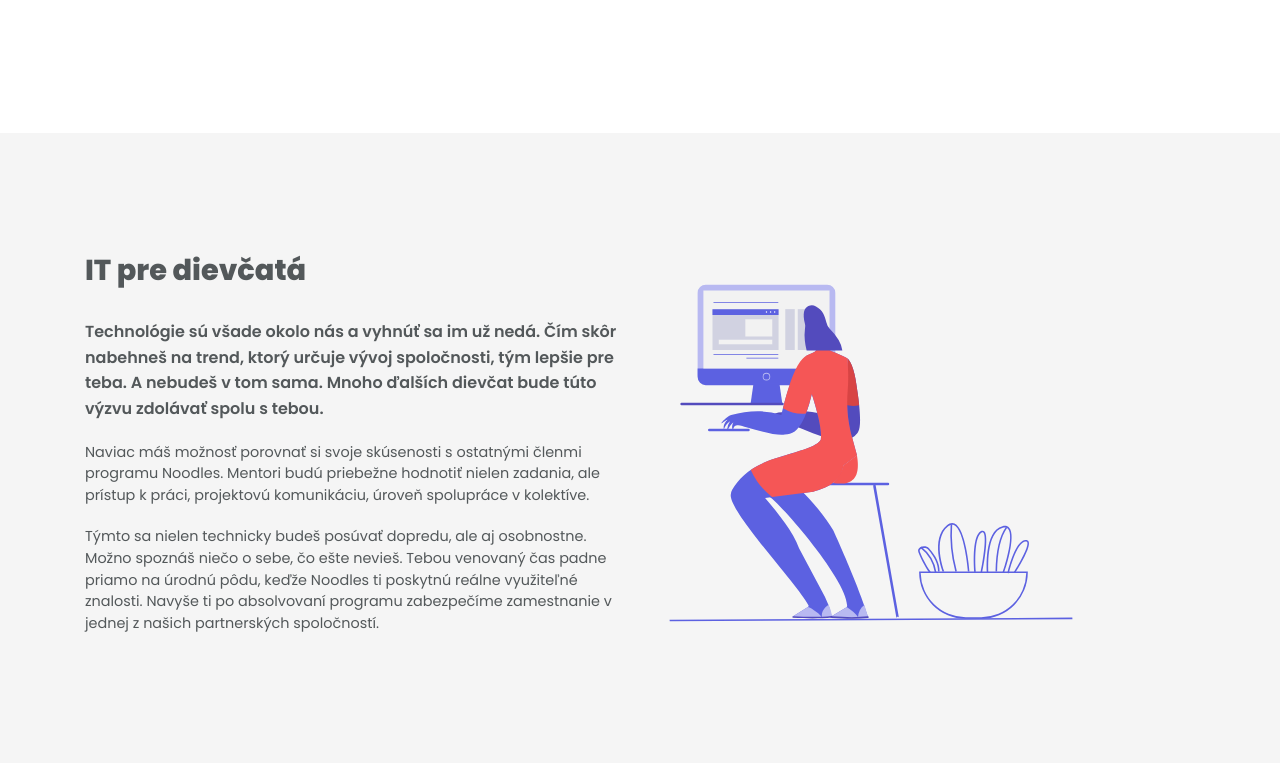
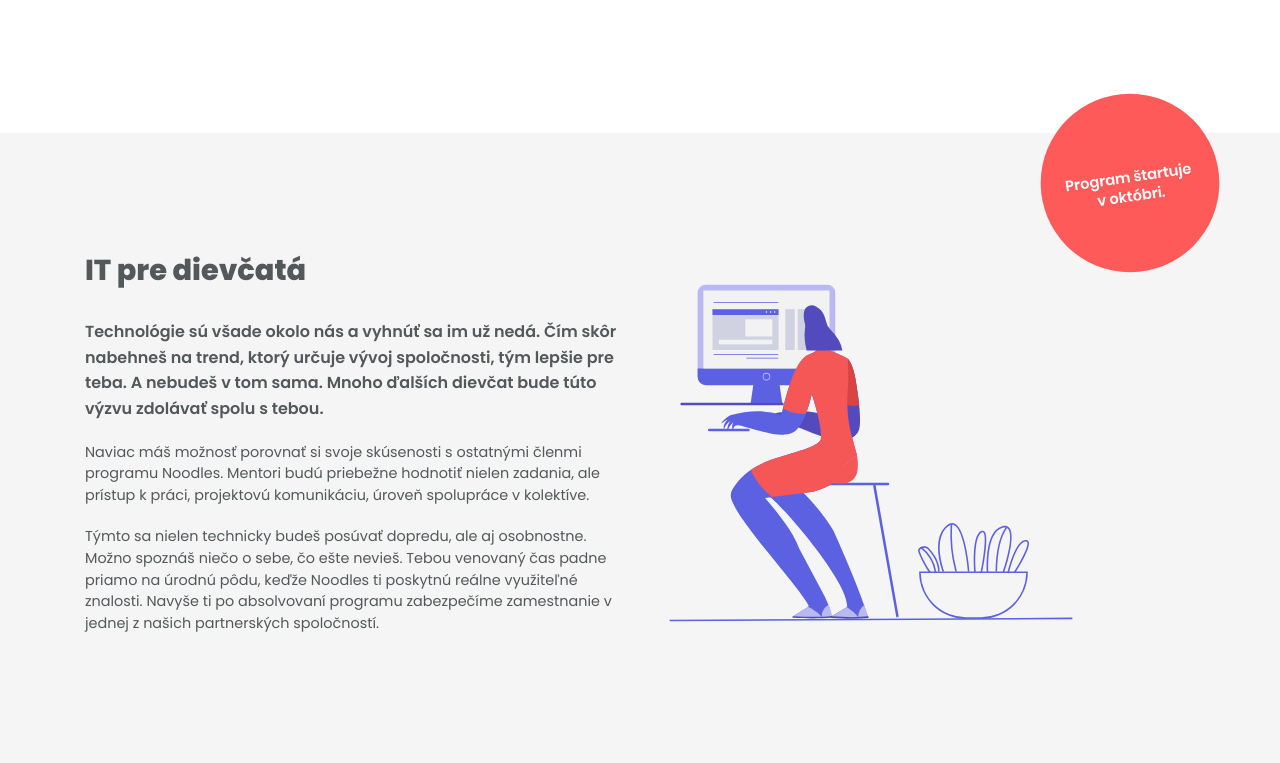
Before and after one commit to Progressbar/noodles-landing, a website: page public/index.html in a window 1280 px wide. Shown: the part 1337-2100 px from the top of the page. Drawn offline with nearby package versions, Linux system fonts and the light colour scheme.

Commit message:
eyecatcher

```diff
--- a/public/index.html
+++ b/public/index.html
@@ -114,6 +114,12 @@
             </div>
         </div>
     </section>
+
+    <div class="eyecatcher-wrapper">
+        <div class="eyecatcher d-none d-md-block">
+            <img alt="" src="./assets/Eyecatcher.svg">
+        </div>
+    </div>
 
     <section id="program" class="container-fluid container--gray container--spaced">
         <div class="container">
--- a/public/main.css
+++ b/public/main.css
@@ -223,3 +223,23 @@ footer img {
 .footer-link {
   color: var(--main-blue-color);
 }
+
+.eyecatcher-wrapper {
+  position: relative;
+}
+
+.eyecatcher {
+  display: inline-block;
+  position: absolute;
+  width: 200px;
+  max-width: 200px;
+  min-width: 200px;
+  z-index: 1;
+  padding: 10px;
+  top: -50px;
+  right: 50px;
+}
+
+.eyecatcher img {
+  position: relative;
+}
```
